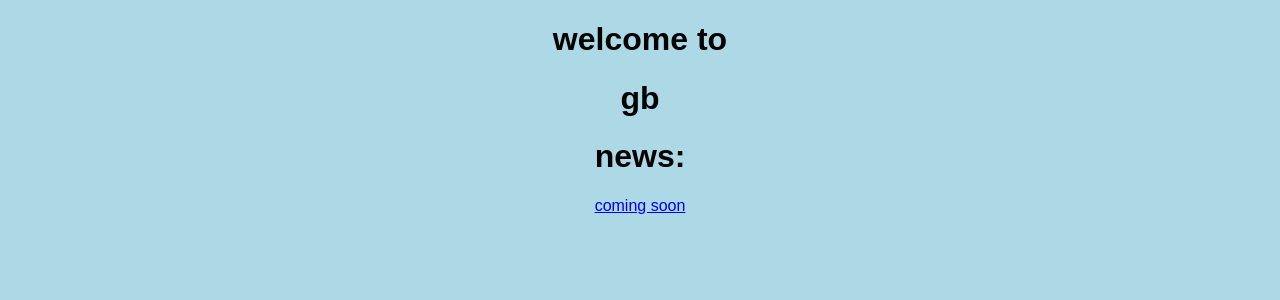
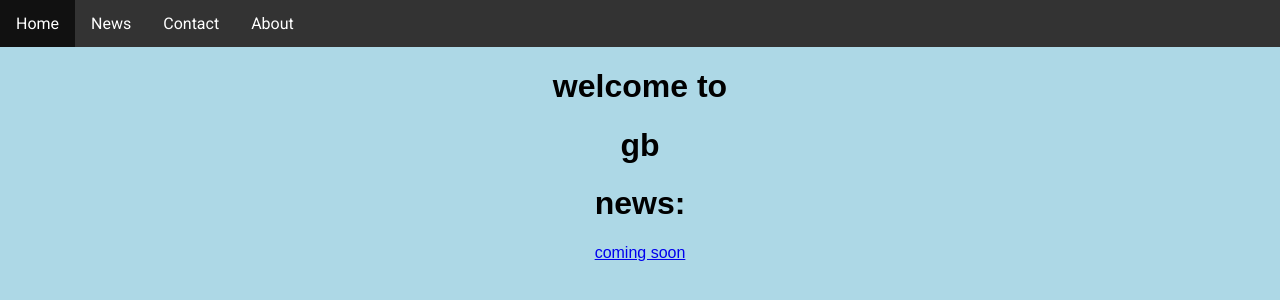
Before and after one commit to gobrowse/gobrowse.github.io, a plain HTML site: page index.html in a window 1280 px wide. Drawn offline with Linux system fonts and the light colour scheme.

Commit message:
Update index.html

```diff
--- a/index.html
+++ b/index.html
@@ -13,12 +13,39 @@
     body {
   background-color: lightblue;
 }
+ul {
+  list-style-type: none;
+  margin: 0;
+  padding: 0;
+  overflow: hidden;
+  background-color: #333;
+}
 
+li {
+  float: left;
+}
+
+li a {
+  display: block;
+  color: white;
+  text-align: center;
+  padding: 14px 16px;
+  text-decoration: none;
+}
+
+li a:hover {
+  background-color: #111;
+}
 </style>
 </head>
 <body>
+ <ul>
+  <li><a class="active" href="#home">Home</a></li>
+  <li><a href="#news">News</a></li>
+  <li><a href="#contact">Contact</a></li>
+  <li><a href="#about">About</a></li>
+</ul>
 <center>
-</div>
 <h1>welcome to</h1>
 <h1>gb</h1>
 <h1>news:</h1>
```
